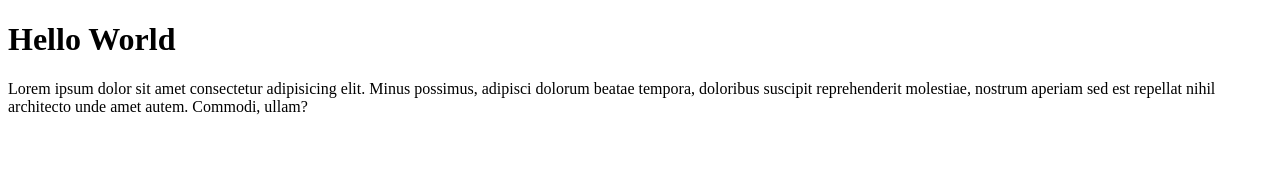
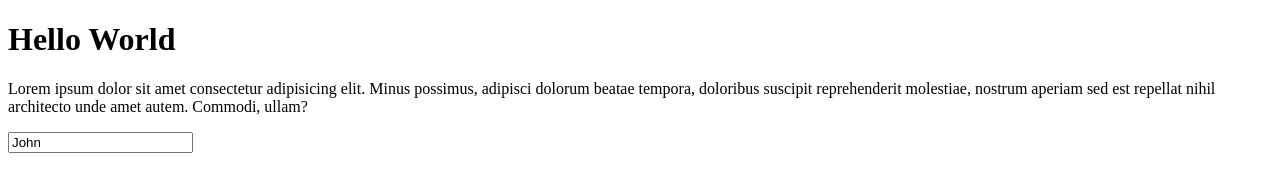
Before and after one commit to SlaviB02/TestRepo, a plain HTML site: page index.html in a window 1280 px wide. Drawn offline with Linux system fonts and the light colour scheme.

Commit message:
Added Form

```diff
--- a/index.html
+++ b/index.html
@@ -15,6 +15,9 @@
             doloribus suscipit reprehenderit molestiae, nostrum aperiam sed est repellat nihil architecto unde amet
             autem. Commodi, ullam?</p>
     </div>
+    <form action="/action_page.php">
+     <input type="text" id="fname" name="fname" value="John"><br>
+    </form>
 </body>
 
 </html>
```
